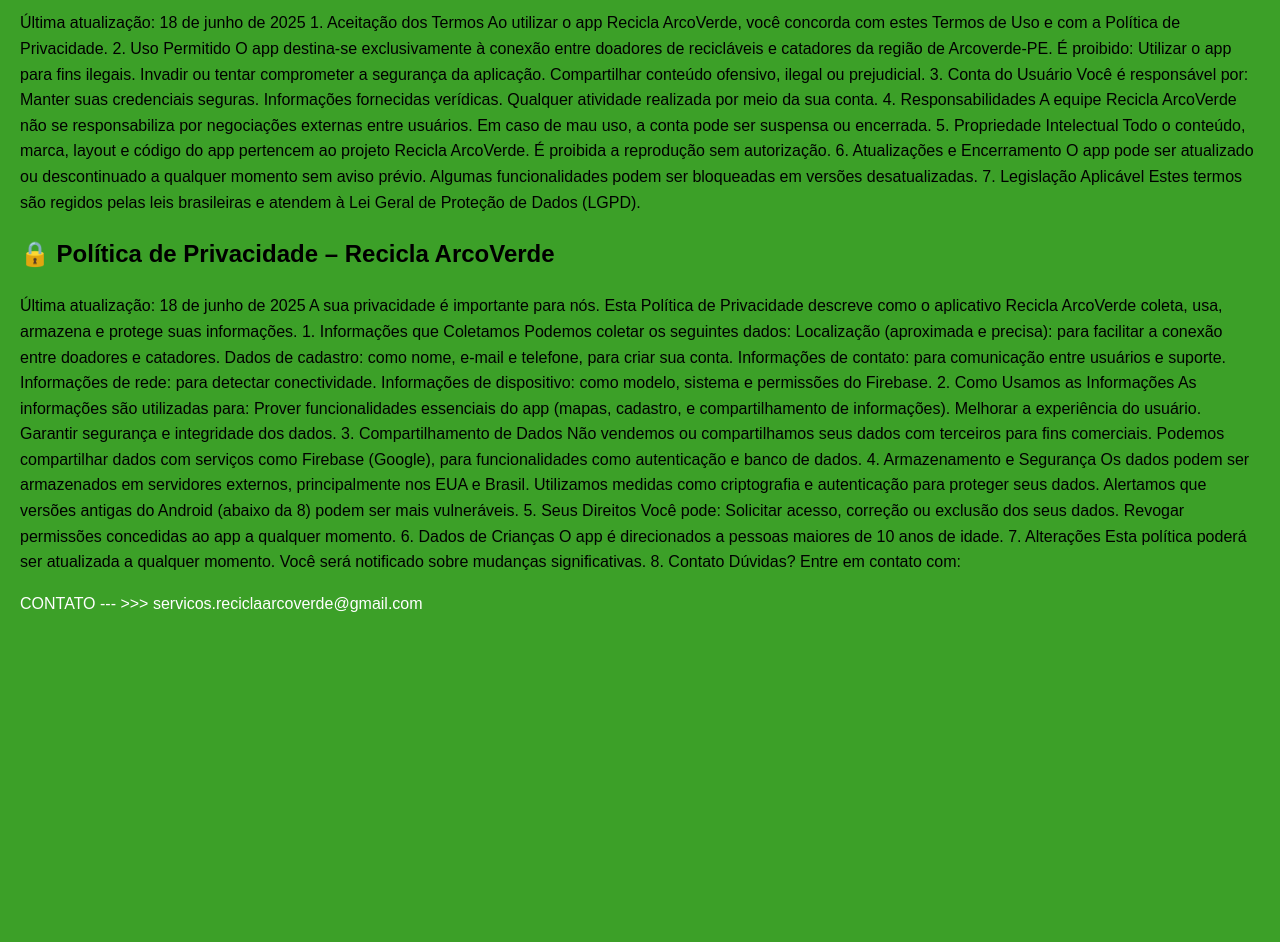
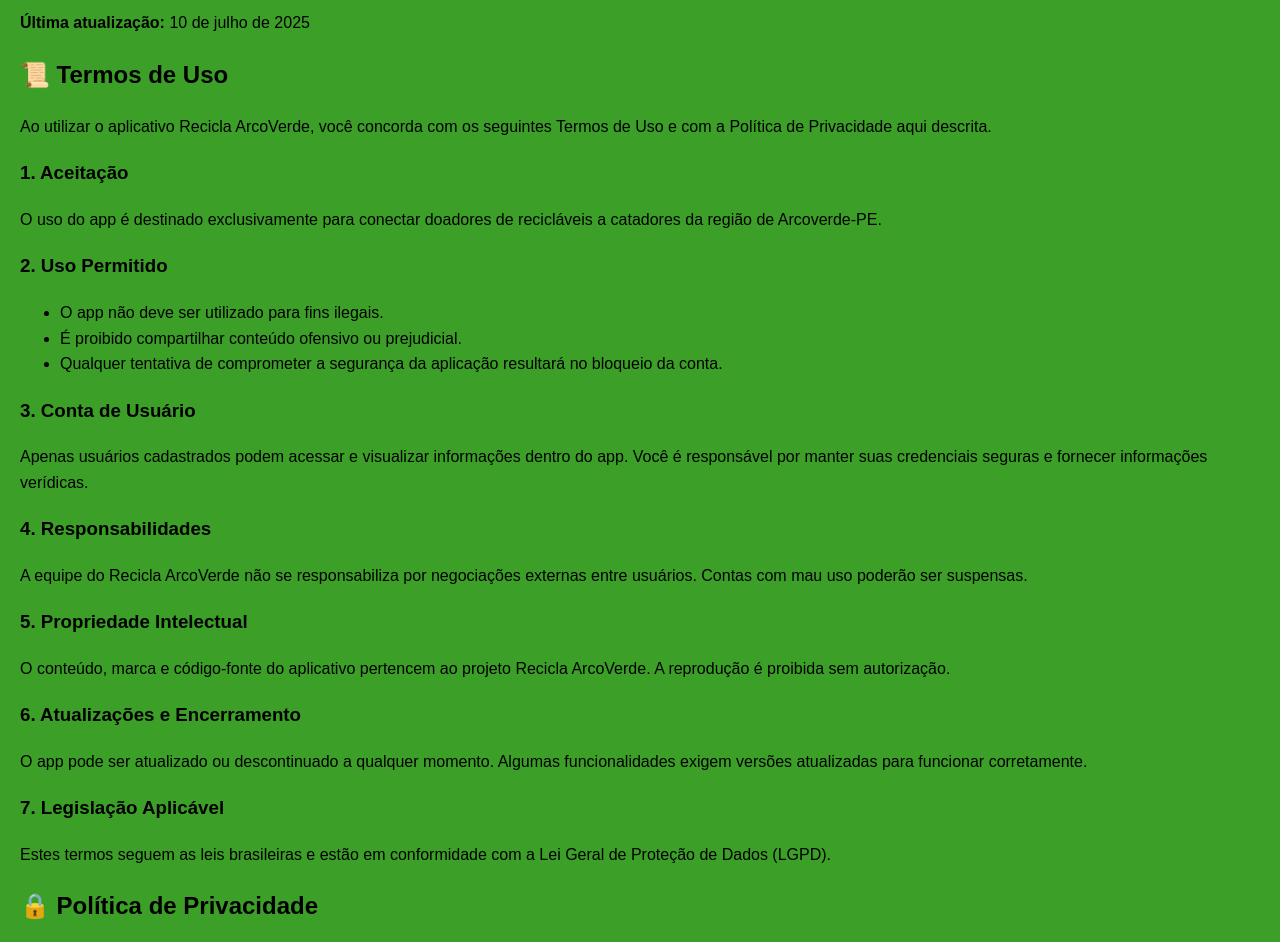
Before and after one commit to jovemdevnordestino/Site-for-terms, a plain HTML site: page index.html in a window 1280 px wide. Shown: the part 162-1104 px from the top of the page. Before the commit the page ends 800 px from the top, so only its background shows below. Drawn offline with Linux system fonts and the light colour scheme.

Commit message:
Update index.html
refatorando e adicionando direitos de imagem

```diff
--- a/index.html
+++ b/index.html
@@ -1,104 +1,120 @@
 <!DOCTYPE html>
-<html lang="en">
+<html lang="pt-BR">
 <head>
     <meta charset="UTF-8">
     <meta name="viewport" content="width=device-width, initial-scale=1.0">
-    <title>Políticas e termos de Uso</title>
+    <title>Política de Privacidade e Termos de Uso - Recicla ArcoVerde</title>
     <link rel="stylesheet" href="style.css">
-
 </head>
 <body>
-    <h1>Políticas e termos de Uso do Aplicativo: Recicla ArcoVerde</h1>
-    <h2>📜 Termos de Uso – Recicla ArcoVerde</h2>
-    <p>Última atualização: 18 de junho de 2025
-1. Aceitação dos Termos
-Ao utilizar o app Recicla ArcoVerde, você concorda com estes Termos de Uso e com a Política de Privacidade.
+    <header>
+        <h1>📄 Política de Privacidade e Termos de Uso</h1>
+        <h2>🌱 Aplicativo Recicla ArcoVerde</h2>
+        <p><strong>Última atualização:</strong> 10 de julho de 2025</p>
+    </header>
 
-2. Uso Permitido
-O app destina-se exclusivamente à conexão entre doadores de recicláveis e catadores da região de Arcoverde-PE. É proibido:
+    <section>
+        <h2>📜 Termos de Uso</h2>
+        <p>
+            Ao utilizar o aplicativo Recicla ArcoVerde, você concorda com os seguintes Termos de Uso e com a Política de Privacidade aqui descrita.
+        </p>
+        <h3>1. Aceitação</h3>
+        <p>
+            O uso do app é destinado exclusivamente para conectar doadores de recicláveis a catadores da região de Arcoverde-PE.
+        </p>
 
-Utilizar o app para fins ilegais.
+        <h3>2. Uso Permitido</h3>
+        <ul>
+            <li>O app não deve ser utilizado para fins ilegais.</li>
+            <li>É proibido compartilhar conteúdo ofensivo ou prejudicial.</li>
+            <li>Qualquer tentativa de comprometer a segurança da aplicação resultará no bloqueio da conta.</li>
+        </ul>
 
-Invadir ou tentar comprometer a segurança da aplicação.
+        <h3>3. Conta de Usuário</h3>
+        <p>
+            Apenas usuários cadastrados podem acessar e visualizar informações dentro do app. Você é responsável por manter suas credenciais seguras e fornecer informações verídicas.
+        </p>
 
-Compartilhar conteúdo ofensivo, ilegal ou prejudicial.
+        <h3>4. Responsabilidades</h3>
+        <p>
+            A equipe do Recicla ArcoVerde não se responsabiliza por negociações externas entre usuários. Contas com mau uso poderão ser suspensas.
+        </p>
 
-3. Conta do Usuário
-Você é responsável por:
+        <h3>5. Propriedade Intelectual</h3>
+        <p>
+            O conteúdo, marca e código-fonte do aplicativo pertencem ao projeto Recicla ArcoVerde. A reprodução é proibida sem autorização.
+        </p>
 
-Manter suas credenciais seguras.
+        <h3>6. Atualizações e Encerramento</h3>
+        <p>
+            O app pode ser atualizado ou descontinuado a qualquer momento. Algumas funcionalidades exigem versões atualizadas para funcionar corretamente.
+        </p>
 
-Informações fornecidas verídicas.
+        <h3>7. Legislação Aplicável</h3>
+        <p>
+            Estes termos seguem as leis brasileiras e estão em conformidade com a Lei Geral de Proteção de Dados (LGPD).
+        </p>
+    </section>
 
-Qualquer atividade realizada por meio da sua conta.
+    <section>
+        <h2>🔒 Política de Privacidade</h2>
+        <p>
+            A sua privacidade é uma prioridade. Esta política explica como coletamos, usamos e protegemos suas informações.
+        </p>
 
-4. Responsabilidades
+        <h3>1. Informações Coletadas</h3>
+        <ul>
+            <li><strong>Localização (precisa e aproximada):</strong> usada apenas para conectar doadores e catadores no mapa.</li>
+            <li><strong>Imagens:</strong> enviadas voluntariamente pelo usuário para cadastrar doações.</li>
+            <li><strong>Dados de cadastro:</strong> nome, e-mail e telefone para identificação e comunicação no app.</li>
+            <li><strong>Informações de rede e dispositivo:</strong> para garantir o bom funcionamento e segurança da aplicação.</li>
+        </ul>
 
-A equipe Recicla ArcoVerde não se responsabiliza por negociações externas entre usuários.
+        <h3>2. Uso das Informações</h3>
+        <p>
+            Os dados são utilizados apenas para:
+        </p>
+        <ul>
+            <li>Permitir o funcionamento das principais funções do app.</li>
+            <li>Facilitar a comunicação entre doadores e catadores.</li>
+            <li>Garantir a segurança e integridade dos dados.</li>
+        </ul>
 
-Em caso de mau uso, a conta pode ser suspensa ou encerrada.
+        <h3>3. Compartilhamento de Dados</h3>
+        <p>
+            Não vendemos ou compartilhamos seus dados com terceiros para fins comerciais. Usamos serviços de terceiros (como Firebase/Google Cloud) apenas para autenticação, armazenamento e funcionamento do app.
+        </p>
 
-5. Propriedade Intelectual
-Todo o conteúdo, marca, layout e código do app pertencem ao projeto Recicla ArcoVerde. É proibida a reprodução sem autorização.
+        <h3>4. Armazenamento e Segurança</h3>
+        <p>
+            As informações são armazenadas de forma segura em servidores no Brasil e exterior, com medidas de criptografia e proteção.
+        </p>
 
-6. Atualizações e Encerramento
-O app pode ser atualizado ou descontinuado a qualquer momento sem aviso prévio. Algumas funcionalidades podem ser bloqueadas em versões desatualizadas.
+        <h3>5. Seus Direitos</h3>
+        <ul>
+            <li>Solicitar acesso, correção ou exclusão dos seus dados pessoais.</li>
+            <li>Revogar permissões concedidas ao app a qualquer momento nas configurações do dispositivo.</li>
+        </ul>
 
-7. Legislação Aplicável
-Estes termos são regidos pelas leis brasileiras e atendem à Lei Geral de Proteção de Dados (LGPD).
+        <h3>6. Dados de Crianças</h3>
+        <p>
+            O app é direcionado a usuários com mais de 10 anos.
+        </p>
 
-    <h2>🔒 Política de Privacidade – Recicla ArcoVerde</h2>
-    <p>
-Última atualização: 18 de junho de 2025
+        <h3>7. Alterações</h3>
+        <p>
+            Esta política pode ser atualizada periodicamente. Notificaremos sobre alterações significativas dentro do app.
+        </p>
 
-A sua privacidade é importante para nós. Esta Política de Privacidade descreve como o aplicativo Recicla ArcoVerde coleta, usa, armazena e protege suas informações.
+        <h3>8. Contato</h3>
+        <p>
+            Em caso de dúvidas, entre em contato:
+            <a href="mailto:servicos.reciclaarcoverde@gmail.com">servicos.reciclaarcoverde@gmail.com</a>
+        </p>
+    </section>
 
-1. Informações que Coletamos
-Podemos coletar os seguintes dados:
-
-Localização (aproximada e precisa): para facilitar a conexão entre doadores e catadores.
-Dados de cadastro: como nome, e-mail e telefone, para criar sua conta.
-Informações de contato: para comunicação entre usuários e suporte.
-
-Informações de rede: para detectar conectividade.
-
-Informações de dispositivo: como modelo, sistema e permissões do Firebase.
-
-2. Como Usamos as Informações
-As informações são utilizadas para:
-
-Prover funcionalidades essenciais do app (mapas, cadastro, e compartilhamento de informações).
-
-Melhorar a experiência do usuário.
-
-Garantir segurança e integridade dos dados.
-
-3. Compartilhamento de Dados
-Não vendemos ou compartilhamos seus dados com terceiros para fins comerciais.
-
-Podemos compartilhar dados com serviços como Firebase (Google), para funcionalidades como autenticação e banco de dados.
-
-4. Armazenamento e Segurança
-Os dados podem ser armazenados em servidores externos, principalmente nos EUA e Brasil.
-
-Utilizamos medidas como criptografia e autenticação para proteger seus dados.
-
-Alertamos que versões antigas do Android (abaixo da 8) podem ser mais vulneráveis.
-
-5. Seus Direitos
-Você pode:
-
-Solicitar acesso, correção ou exclusão dos seus dados.
-
-Revogar permissões concedidas ao app a qualquer momento.
-
-6. Dados de Crianças
-O app é direcionados a pessoas maiores de 10 anos de idade.
-
-7. Alterações
-Esta política poderá ser atualizada a qualquer momento. Você será notificado sobre mudanças significativas.
-
-8. Contato
-Dúvidas? Entre em contato com:</p>
-<a href="mailto:servicos.reciclaarcoverde@gmail.com">CONTATO --- >>> </body>
-</html>servicos.reciclaarcoverde@gmail.com
+    <footer>
+        <p>© 2025 Recicla ArcoVerde. Todos os direitos reservados.</p>
+    </footer>
+</body>
+</html>
```
